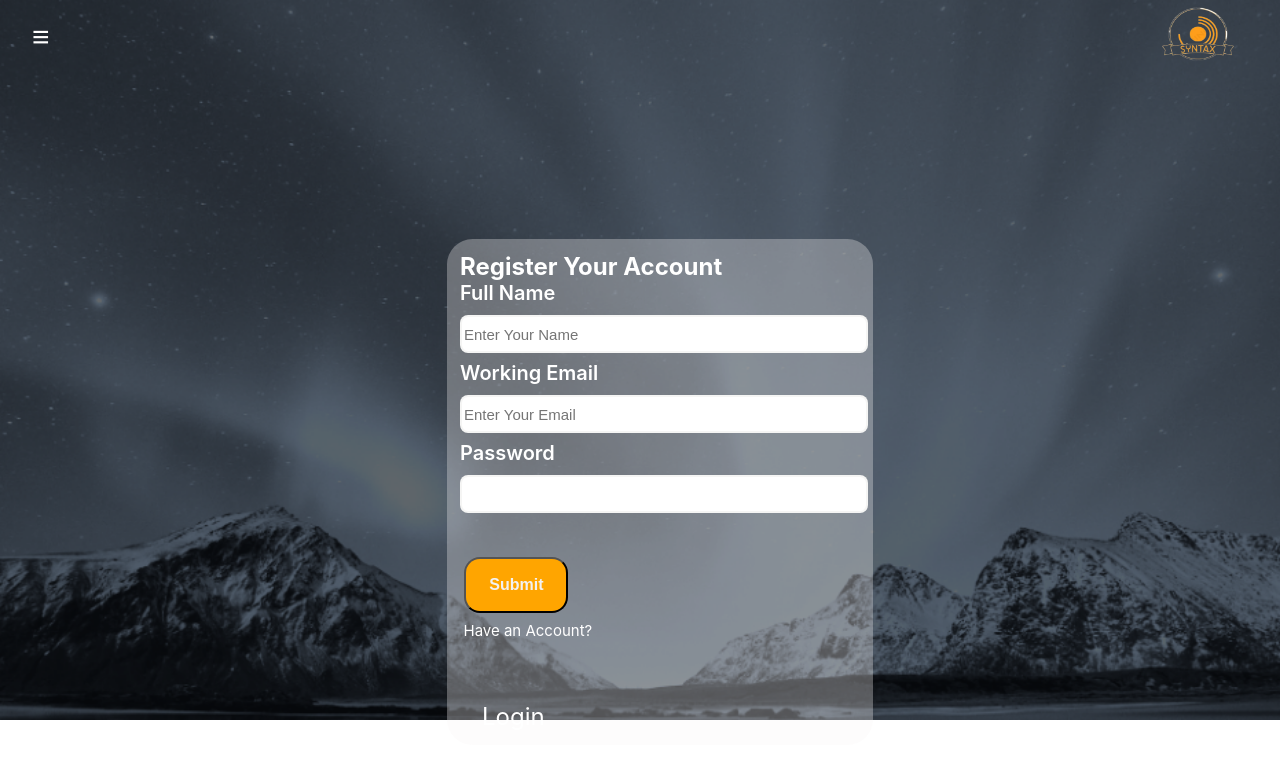
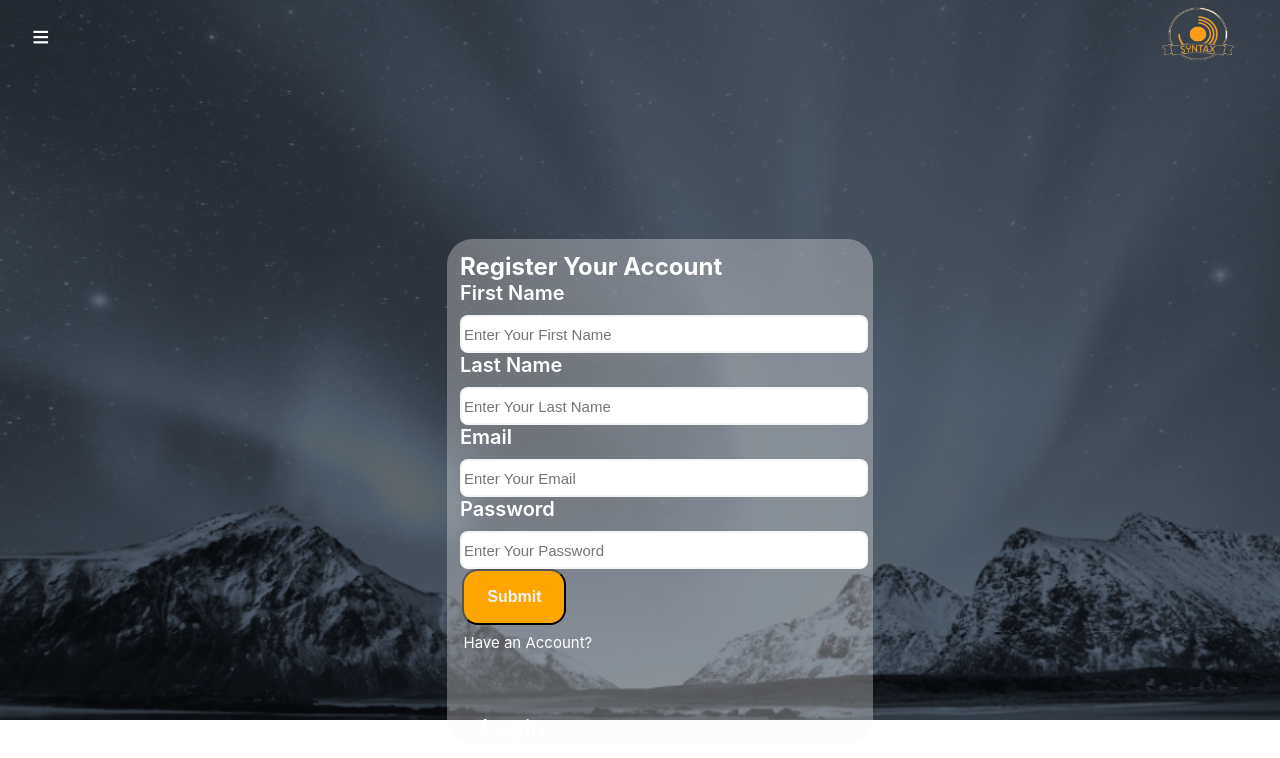
Before and after one commit to Adetoke0987/SyntaxQuizz, a React (Vite) app: page /signup in a window 1280 px wide. Shown: the top 758 px of the page. Built offline with nearby package versions, Linux system fonts and the light colour scheme.

Commit message:
Update RegistrationComponent.jsx

```diff
--- a/src/components/loginComponents/RegistrationComponent.jsx
+++ b/src/components/loginComponents/RegistrationComponent.jsx
@@ -3,17 +3,18 @@ import Inputs from "./Inputs";
 import { userData } from "./UserContext";
 import { Link } from "react-router-dom";
 import style from "./login.module.css";
+import axios from 'axios';
+
 const RegistrationComponent = () => {
-  //The Context that will be available on all pages is the users which contains the user detils
   const { users, updateUser } = useContext(userData);
-
   const [userDetails, setUserDetails] = useState({
-    fullname: "",
+    firstname: "",
+    lastname: "",
     email: "",
     password: "",
   });
+  const [tooltipMessage, setTooltipMessage] = useState(""); // State to manage tooltip message
 
-  //A function to handle the changes observed on the input feilds
   const handleInputChange = (e) => {
     const { name, value } = e.target;
     setUserDetails({
@@ -22,29 +23,44 @@ const RegistrationComponent = () => {
     });
   };
 
-  const addUsers = (e) => {
+  const addUsers = async (e) => {
     e.preventDefault();
-    updateUser([...users, userDetails]);
-    setUserDetails({
-      fullname: "",
-      email: "",
-      password: "",
-    });
-
-    console.log(users);
+    try {
+      const response = await axios.post(
+        'https://questionsapi.onrender.com/auth/signup',
+        userDetails
+      );
+      setTooltipMessage("User successfully registered"); // Set success tooltip message
+      updateUser([...users, userDetails]);
+      setUserDetails({
+        firstname: "",
+        lastname: "",
+        email: "",
+        password: "",
+      });
+    } catch (error) {
+      setTooltipMessage("Invalid user details"); // Set error tooltip message
+      console.error('Signup failed:', error.response.data);
+    }
   };
 
-  // An Array containing the input properties from the ./inputs.jsx
   const inputs = [
     {
-      labelText: "Full Name",
+      labelText: "First Name",
       inputType: "text",
-      placeholderText: "Enter Your Name",
-      inputName: "fullname",
-      inputValue: userDetails.fullname,
+      placeholderText: "Enter Your First Name",
+      inputName: "firstname",
+      inputValue: userDetails.firstname,
     },
     {
-      labelText: "Working Email",
+      labelText: "Last Name",
+      inputType: "text",
+      placeholderText: "Enter Your Last Name",
+      inputName: "lastname",
+      inputValue: userDetails.lastname,
+    },
+    {
+      labelText: "Email",
       inputType: "email",
       placeholderText: "Enter Your Email",
       inputName: "email",
@@ -53,7 +69,7 @@ const RegistrationComponent = () => {
     {
       labelText: "Password",
       inputType: "password",
-      placeholderText: "",
+      placeholderText: "Enter Your Password",
       inputName: "password",
       inputValue: userDetails.password,
     },
@@ -85,12 +101,11 @@ const RegistrationComponent = () => {
           }
         )}
         <div className={style.formSubmit}>
-          <Link to="/login"> <button className={style.button}>Submit</button></Link>
-
+          <button type="submit" className={style.button}>Submit</button>
+          {tooltipMessage && <span className={style.tooltip}>{tooltipMessage}</span>}
         </div>
         <div className={style.not}>
           <p className={style.p}>Have an Account?</p>
-
           <Link to="/login" className={style.h2}> Login</Link>
         </div>
       </form>
```
